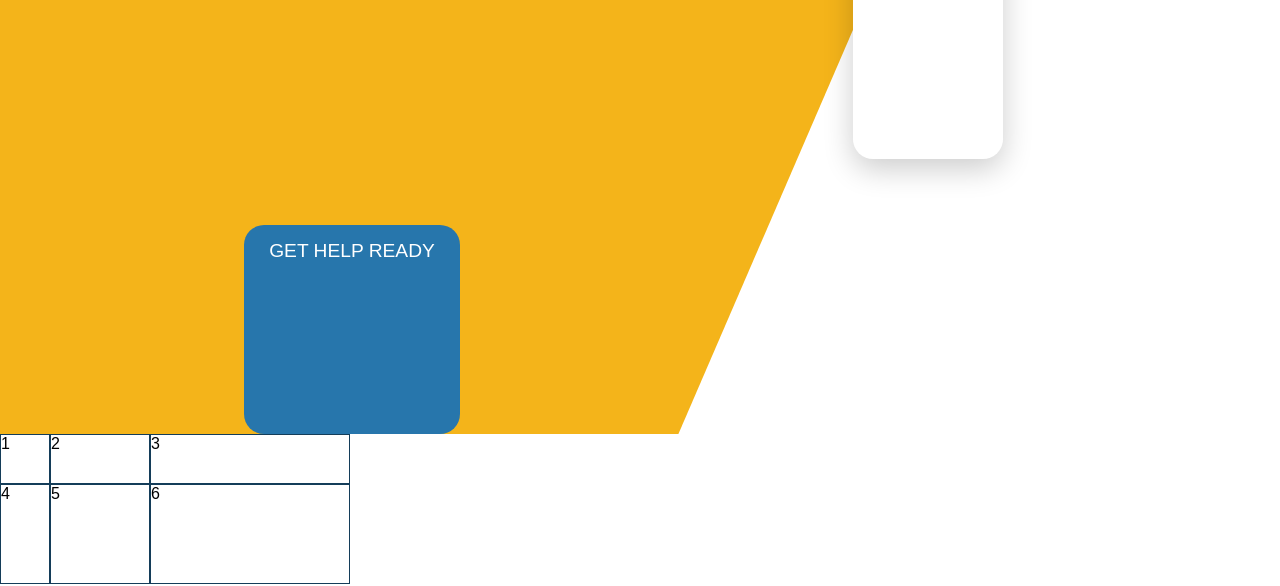
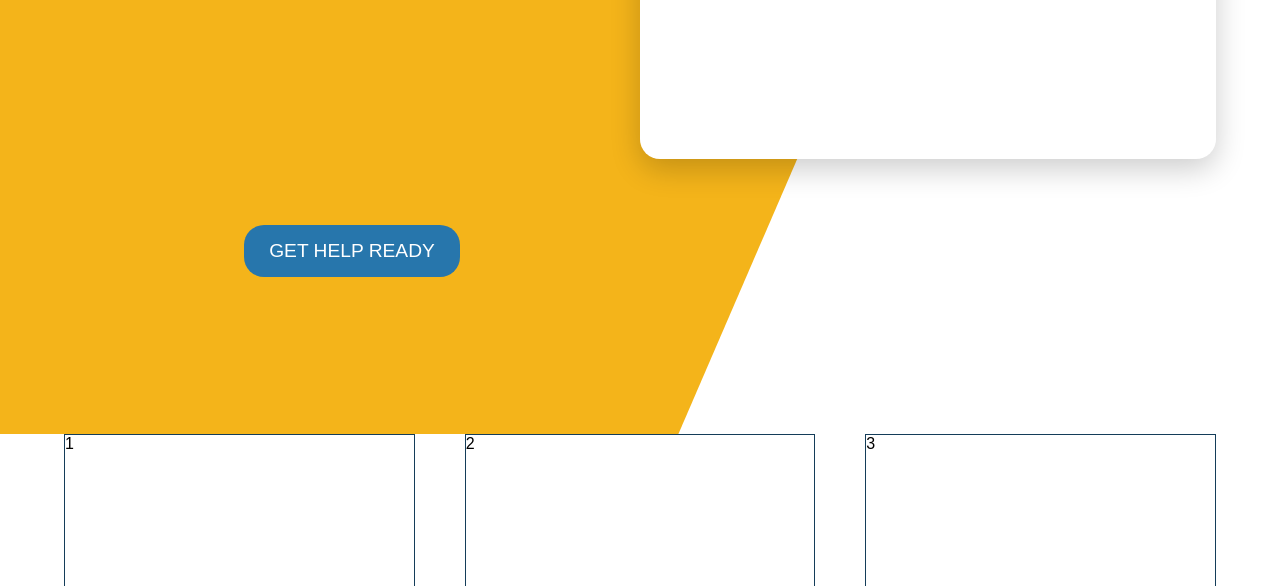
Before and after one commit to nathanbud/Learn-SASS, a plain HTML site: page Website1/index.html in a window 1280 px wide. Shown: the part 366-952 px from the top of the page. Drawn offline with Linux system fonts and the light colour scheme.

Commit message:
added css grid

```diff
--- a/Website1/index.html
+++ b/Website1/index.html
@@ -55,6 +55,8 @@
                 <article>4</article>
                 <article>5</article>
                 <article>6</article>
+                <article>7</article>
+                <article>8</article>
 
 
             </section>
--- a/Website1/scss/main.scss
+++ b/Website1/scss/main.scss
@@ -88,7 +88,8 @@ header{
             text-transform: uppercase;
             text-align: center;
             padding:15px 25px;
-            display: block;
+            display:block;
+            height:fit-content;
 
         }
 
@@ -134,13 +135,16 @@ article.landing-text{
 }
 
 
-
-
-
 #portfolio{
+    width: 90%;
+    margin: auto;
     display: grid;
-    grid-template-columns: 50px 100px 200px;
-    grid-template-rows: 50px 100px;
+    grid-gap: 50px;
+    grid-template-columns:repeat(auto-fit, minmax(350px, 1fr));
+    grid-auto-rows:350px ;
+    //grid-template:repeat(2, 400px) / repeat(auto-fit, minmax(400px, 1fr));
+   // grid-template-columns: 1fr 2fr 1fr;
+   // grid-template-rows: 50px 100px;
 
     article{
         border: 1px solid #143D59;
```
Also changed, not shown: Website1/dist/css/main.css, dist/css/main.css (deleted), 2 other files.
